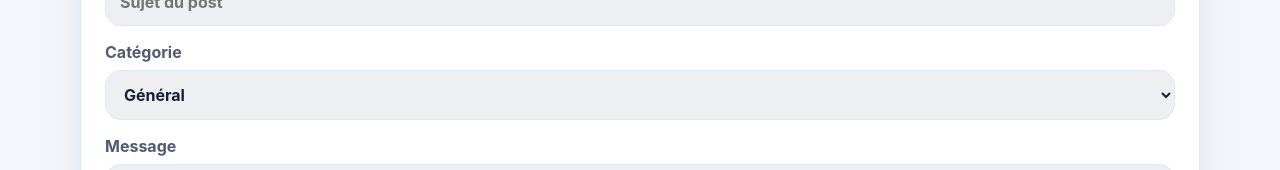
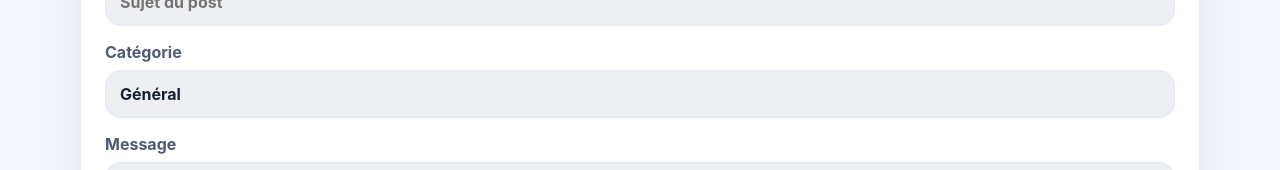
Before and after one commit to CyrilMaz/ForumJS, a React (Vite) app: page / in a window 1280 px wide. Shown: the part 1159-1329 px from the top of the page. Built offline with nearby package versions, Linux system fonts and the light colour scheme.

Commit message:
[FIX] select menu

```diff
--- a/src/App.jsx
+++ b/src/App.jsx
@@ -1,4 +1,4 @@
-import { useEffect, useMemo, useState } from 'react';
+import { useEffect, useMemo, useRef, useState } from 'react';
 import { LoginModal } from './components/LoginModal/LoginModal';
 
 
@@ -97,6 +97,39 @@ function PostCard({ post, onVote }) {
   );
 }
 
+function CustomSelect({ name, value, onChange, options }) {
+  const [open, setOpen] = useState(false);
+  const ref = useRef(null);
+
+  useEffect(() => {
+    function handleClickOutside(e) {
+      if (ref.current && !ref.current.contains(e.target)) setOpen(false);
+    }
+    document.addEventListener('mousedown', handleClickOutside);
+    return () => document.removeEventListener('mousedown', handleClickOutside);
+  }, []);
+
+  function handleSelect(option) {
+    onChange({ target: { name, value: option } });
+    setOpen(false);
+  }
+
+  return (
+    <div className="custom-select" ref={ref}>
+      <div className="selected" onClick={() => setOpen((o) => !o)}>
+        {value}
+      </div>
+      <ul className={`options${open ? ' open' : ''}`}>
+        {options.map((option) => (
+          <li key={option} onClick={() => handleSelect(option)}>
+            {option}
+          </li>
+        ))}
+      </ul>
+    </div>
+  );
+}
+
 function CreatePostForm({ onCreatePost }) {
   const [form, setForm] = useState({ title: '', category: 'Général', content: '' });
 
@@ -121,11 +154,12 @@ function CreatePostForm({ onCreatePost }) {
         </label>
         <label>
           Catégorie
-          <select className="StringSelectMenu" name="category" value={form.category} onChange={updateField}>
-            {categories.filter((category) => category !== 'Tous').map((category) => (
-              <option key={category}>{category}</option>
-            ))}
-          </select>
+          <CustomSelect
+            name="category"
+            value={form.category}
+            onChange={updateField}
+            options={categories.filter((c) => c !== 'Tous')}
+          />
         </label>
         <label>
           Message
@@ -174,7 +208,7 @@ export default function App() {
   }
 
   return (
-    <main className={lightMode ? 'app light' : 'app'}>
+    <main className={lightMode ? 'app light' : 'app dark'}>
       <Header
         lightMode={lightMode}
         onTogglelightMode={() => setLightMode(!lightMode)}
--- a/src/styles.css
+++ b/src/styles.css
@@ -243,6 +243,53 @@ form button {
   background: var(--blue);
 }
 
+.custom-select {
+  position: relative;
+  width: 100%;
+}
+
+.selected {
+  width: 100%;
+  border: 1px solid var(--border);
+  border-radius: 16px;
+  padding: 13px 14px;
+  background: var(--surface-btn);
+  color: var(--text);
+  cursor: pointer;
+  user-select: none;
+}
+
+.options {
+  display: none;
+  position: absolute;
+  top: calc(100% + 4px);
+  left: 0;
+  right: 0;
+  list-style: none;
+  margin: 0;
+  padding: 4px;
+  border: 1px solid var(--border);
+  border-radius: 16px;
+  background: var(--bg);
+  box-shadow: 0 4px 12px rgba(0, 0, 0, 0.3);
+  z-index: 100;
+}
+
+.options.open { display: block; }
+
+.options li {
+  padding: 10px 12px;
+  border-radius: 12px;
+  cursor: pointer;
+  color: var(--text);
+  border-bottom: 1px solid var(--border);
+  border-radius: 16px;
+}
+
+.options li:hover {
+  background: var(--surface-btn);
+}
+
 @media (max-width: 760px) {
   .header {
     align-items: flex-start;
```
